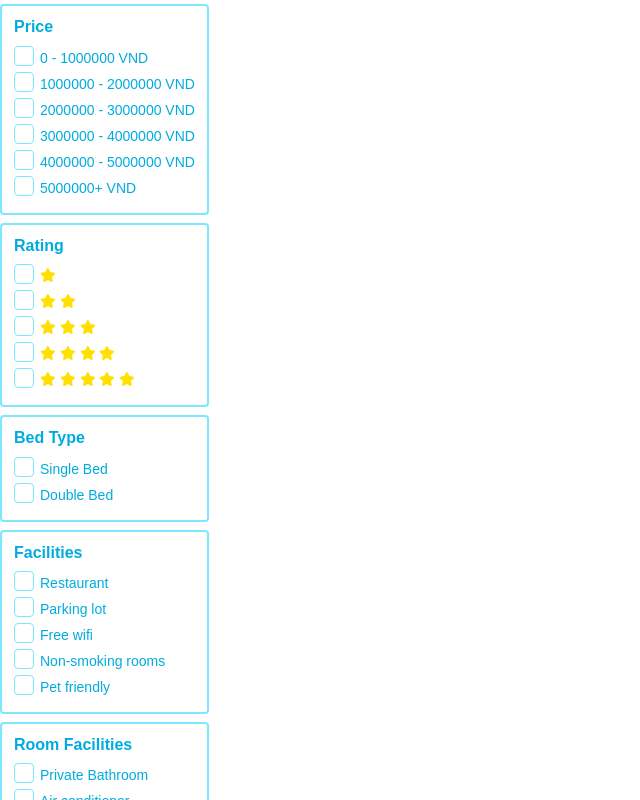
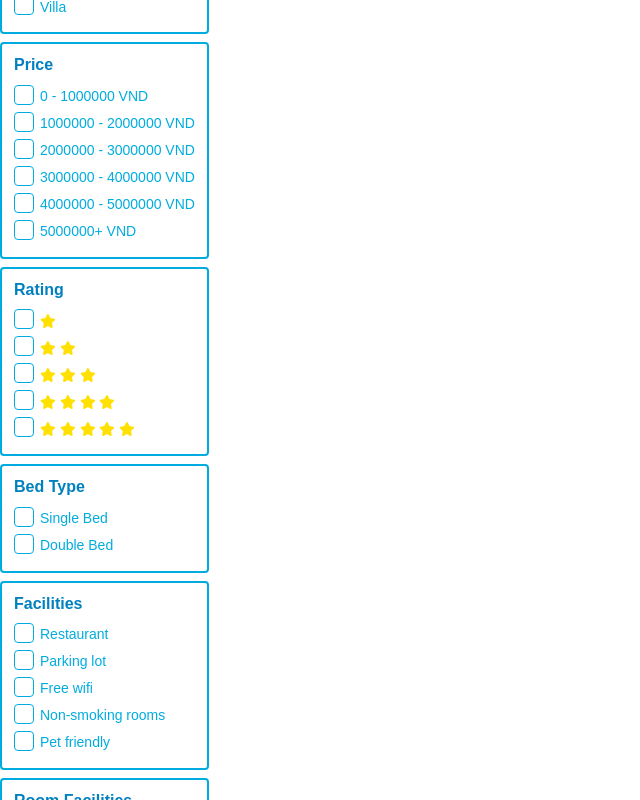
Before and after one commit to conghuule/Hotel_Booking, a React (Create React App) app in the folder src/Booking-Hotel/: page / in a window 1280 px wide. Shown: the part 220-1020 px from the top of the page, without its empty margins (0-640 px from the left). Built offline with nearby package versions, Linux system fonts and the light colour scheme; no server answers; sample sign-in values are in the browser's storage.

Commit message:
fix color, text underline

```diff
--- a/src/Booking-Hotel/src/components/Filter/FilterField.jsx
+++ b/src/Booking-Hotel/src/components/Filter/FilterField.jsx
@@ -20,7 +20,7 @@ function FilterField({ data = {} }) {
       return item;
     } else if (typeof item === 'number') {
       return (
-        <div className="flex gap-1 mt-[-2px]">
+        <div className="flex gap-1">
           {Array(item)
             .fill(0)
             .map((_, index) => (
@@ -49,8 +49,8 @@ function FilterField({ data = {} }) {
   console.log('Checked: ', checked);
 
   return (
-    <div className="p-3 mb-2 border-2 border-solid text-mainColor-150 border-mainColor-50 max-w-[240px] rounded-[4px] ">
-      <h4 className="font-bold">{data.title}</h4>
+    <div className="p-3 mb-2 border-2 border-solid  border-mainColor-150 max-w-[240px] rounded-[4px] ">
+      <h4 className="font-bold text-mainColor-200">{data.title}</h4>
 
       <ul className="mb-0 list-none">
         {data.data.map((item, index) => (
@@ -60,10 +60,10 @@ function FilterField({ data = {} }) {
             onClick={() => handleChecked(index)}
           >
             <Checkbox
-              className="pr-[6px] mt-[-4px] border-none cursor-pointer"
+              className="pr-[6px] mt-[-3px] border-none cursor-pointer"
               checked={checked.includes(index)}
             />
-            <label className="text-[14px] cursor-pointer">
+            <label className="text-[14px] cursor-pointer text-mainColor-150 hover:underline">
               {renderItemLabel(item)}
             </label>
           </li>
--- a/src/Booking-Hotel/src/components/Filter/index.jsx
+++ b/src/Booking-Hotel/src/components/Filter/index.jsx
@@ -30,12 +30,15 @@ const FACILITIES = {
 };
 const ROOM_FACILITIES = {
   title: 'Room Facilities',
-  data: ['Private Bathroom', 'Air conditioner', 'Kitchen', 'Balcony', 'TV'],
+  data: ['Private bathroom', 'Air conditioner', 'Kitchen', 'Balcony', 'TV'],
 };
 
 function Filter() {
   return (
     <div className="mr-4">
+      <h3 className="text-[20px] mb-3 ml-4 font-bold text-mainColor-200">
+        Filter by:
+      </h3>
       <FilterField data={ROOM_TYPES} />
       <FilterField data={PRICES} />
       <FilterField data={RATINGS} />
--- a/src/Booking-Hotel/src/index.css
+++ b/src/Booking-Hotel/src/index.css
@@ -12,5 +12,12 @@
 .ant-checkbox .ant-checkbox-inner {
   width: 20px;
   height: 20px;
-  border-color: #7ce8ff;
+  border-color: #00acdf;
 }
+.ant-checkbox .ant-checkbox-inner:hover {
+  border-color: #0080bf;
+}
+:where(.css-dev-only-do-not-override-izhxqj).ant-checkbox-checked
+  .ant-checkbox-inner:after {
+  transform: rotate(45deg) scale(1) translate(-30%, -60%);
+}
```
